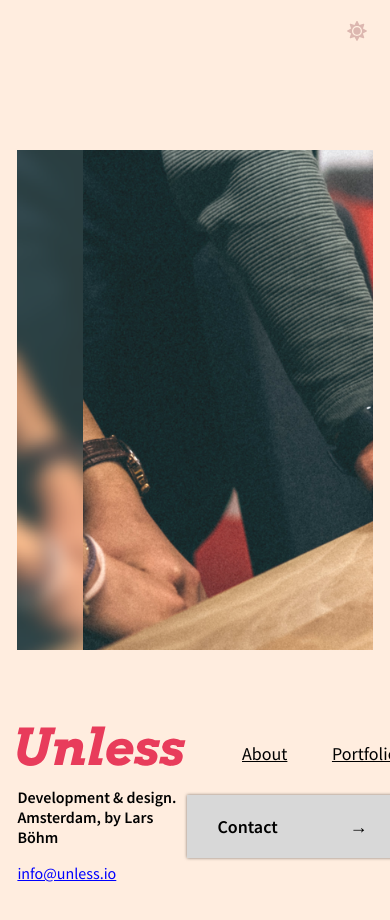
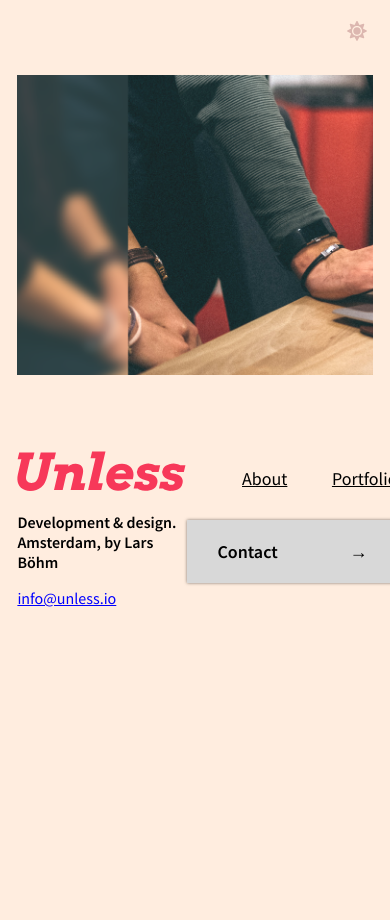
Before and after one commit to unless-io/unless_gatsby, a Gatsby site: page / in a window 390 px wide. After the commit the page ends 844 px from the top, so only its background shows below. Built offline with nearby package versions, Linux system fonts and the light colour scheme; Gatsby itself is replaced by a stand-in of ours.

Commit message:
basic responsiveness

```diff
--- a/src/components/header/index.js
+++ b/src/components/header/index.js
@@ -8,30 +8,30 @@ const Header = ({ siteTitle }) => (
     <header>
       <div className="left">
         <Link to="/">
-          <svg xmlns="http://www.w3.org/2000/svg" viewBox="0 0 197.52 47.71">
+          <svg xmlns="http://www.w3.org/2000/svg" viewBox="0 0 197.52 47.71" width="170">
             <path
               d="M2.61,1.71H20.25L18.41,9.63H15.06L10.85,27.77a12.91,12.91,0,0,0-.34,4.48A6.09,6.09,0,0,0,11.63,35a5.06,5.06,0,0,0,2.13,1.67,8,8,0,0,0,3,.52,8.94,8.94,0,0,0,3-.48,6.2,6.2,0,0,0,2.4-1.58,10.38,10.38,0,0,0,1.89-2.92,23.58,23.58,0,0,0,1.43-4.45L29.68,9.63H25.73l1.84-7.92H45.22L43.4,9.63H39.65L35.19,29.07a31.66,31.66,0,0,1-2.8,7.83,18.24,18.24,0,0,1-4.24,5.36,15.93,15.93,0,0,1-5.69,3.07,24.67,24.67,0,0,1-7.17,1,17.65,17.65,0,0,1-6-1,14,14,0,0,1-4.7-2.71,11.21,11.21,0,0,1-3-4.21A15.77,15.77,0,0,1,.43,33.19a22,22,0,0,1,.56-6L5.09,9.63H.76Z"
-              fill="#e83c5b"
+              fill="#f73859"
             />
             <path
               d="M44.7,15.55H59.87L59.4,18v0a17.41,17.41,0,0,1,2.69-1.68,14.9,14.9,0,0,1,2.85-1.08,11.77,11.77,0,0,1,3-.39,10.63,10.63,0,0,1,4.38.84,7.35,7.35,0,0,1,3,2.39,8.42,8.42,0,0,1,1.43,3.82A14.22,14.22,0,0,1,76.41,27L74,37.52h5.45L77.6,45.41H62.29l3.72-16a6.19,6.19,0,0,0,.16-2,4.15,4.15,0,0,0-.47-1.55,2.42,2.42,0,0,0-1-1,2.87,2.87,0,0,0-1.42-.35,8.36,8.36,0,0,0-3.64,1.13,15.11,15.11,0,0,0-2.33,1.5L53.09,45.41H43l5.07-22H42.85Z"
-              fill="#e83c5b"
+              fill="#f73859"
             />
             <path
               d="M87.26.55H102.8l-8.54,37h5.45l-1.82,7.89H82.64l8.54-37H85.44Z"
-              fill="#e83c5b"
+              fill="#f73859"
             />
             <path
               d="M113.06,32.73a7.25,7.25,0,0,0,.23,1.33,4.74,4.74,0,0,0,1,1.91,4.64,4.64,0,0,0,1.77,1.3,6.57,6.57,0,0,0,2.65.48,9.31,9.31,0,0,0,2.12-.23,9.47,9.47,0,0,0,1.83-.65,10.45,10.45,0,0,0,1.66-1,19.85,19.85,0,0,0,1.57-1.27l6.34,5.57a17.93,17.93,0,0,1-6.71,4.57,22.76,22.76,0,0,1-8.19,1.45,15,15,0,0,1-5.31-.92,12.69,12.69,0,0,1-4.32-2.64,12.47,12.47,0,0,1-2.93-4.16A13.54,13.54,0,0,1,103.66,33a18.26,18.26,0,0,1,1.49-7.5A17.65,17.65,0,0,1,115,16a18.76,18.76,0,0,1,7-1.31,13.62,13.62,0,0,1,5.36,1,13.4,13.4,0,0,1,4.23,2.73,12.74,12.74,0,0,1,2.77,4,11.45,11.45,0,0,1,1,4.67c0,.38,0,.82-.06,1.3s-.09,1-.17,1.48-.17,1-.29,1.52-.24,1-.37,1.38Zm1.24-6.92a2.49,2.49,0,0,0-.2.4h12.48a3.46,3.46,0,0,0-.5-1.51,4.9,4.9,0,0,0-1.19-1.31,6,6,0,0,0-1.72-.94,6.48,6.48,0,0,0-2.21-.36,8.65,8.65,0,0,0-2.75.43,7,7,0,0,0-2.31,1.26A6.07,6.07,0,0,0,114.3,25.81Z"
-              fill="#e83c5b"
+              fill="#f73859"
             />
             <path
               d="M155.5,22.58a6.77,6.77,0,0,0-3.06-.61,8.76,8.76,0,0,0-1.48.13,4.56,4.56,0,0,0-1.23.41,2.33,2.33,0,0,0-.82.69,1.62,1.62,0,0,0-.3,1,1.48,1.48,0,0,0,.36.89,2.34,2.34,0,0,0,1.37.69l4.73,1a13.49,13.49,0,0,1,3.77,1.38,9.47,9.47,0,0,1,2.54,2.05,7.65,7.65,0,0,1,1.43,2.47,8,8,0,0,1,.44,2.61A9.92,9.92,0,0,1,162,40.33a10.19,10.19,0,0,1-3.18,3.41,13.82,13.82,0,0,1-4.46,1.95,20.71,20.71,0,0,1-5,.62,16.53,16.53,0,0,1-6.75-1.15,7.84,7.84,0,0,1-2.31-1.65h-4.75l1.81-7.9H146a4.57,4.57,0,0,0,0,1.8,2.1,2.1,0,0,0,.65,1,3.16,3.16,0,0,0,1.24.68,5.6,5.6,0,0,0,1.7.23,6,6,0,0,0,3.16-.72,2.17,2.17,0,0,0,1.16-1.93,1.7,1.7,0,0,0-.51-1.24,4.35,4.35,0,0,0-1.91-.89l-3.77-1a12.84,12.84,0,0,1-3.59-1.45A10.62,10.62,0,0,1,141.52,30a8.74,8.74,0,0,1-1.58-2.64,8.63,8.63,0,0,1,.55-7.16,9.23,9.23,0,0,1,2.93-3.07,14,14,0,0,1,4.24-1.85,20.11,20.11,0,0,1,5-.62,17.45,17.45,0,0,1,3.51.33,13.34,13.34,0,0,1,2.84.91,11,11,0,0,1,1.29.66h6.06l-1.85,7.9h-7.78A2.22,2.22,0,0,0,155.5,22.58Z"
-              fill="#e83c5b"
+              fill="#f73859"
             />
             <path
               d="M184.85,22.58a6.77,6.77,0,0,0-3.06-.61,8.76,8.76,0,0,0-1.48.13,4.56,4.56,0,0,0-1.23.41,2.33,2.33,0,0,0-.82.69,1.62,1.62,0,0,0-.3,1,1.48,1.48,0,0,0,.36.89,2.34,2.34,0,0,0,1.37.69l4.73,1a13.49,13.49,0,0,1,3.77,1.38,9.47,9.47,0,0,1,2.54,2.05,7.65,7.65,0,0,1,1.43,2.47,8,8,0,0,1,.45,2.61,9.93,9.93,0,0,1-1.22,5.06,10.19,10.19,0,0,1-3.18,3.41,13.82,13.82,0,0,1-4.46,1.95,20.71,20.71,0,0,1-5,.62A16.53,16.53,0,0,1,172,45.16a7.84,7.84,0,0,1-2.31-1.65h-4.75l1.81-7.9h8.62a4.57,4.57,0,0,0,0,1.8,2.1,2.1,0,0,0,.65,1,3.16,3.16,0,0,0,1.24.68,5.6,5.6,0,0,0,1.7.23,6,6,0,0,0,3.16-.72,2.18,2.18,0,0,0,1.17-1.93,1.71,1.71,0,0,0-.52-1.24,4.35,4.35,0,0,0-1.91-.89l-3.77-1a12.84,12.84,0,0,1-3.59-1.45A10.62,10.62,0,0,1,170.87,30a8.74,8.74,0,0,1-1.58-2.64,8.63,8.63,0,0,1,.55-7.16,9.23,9.23,0,0,1,2.93-3.07A14,14,0,0,1,177,15.27a20.11,20.11,0,0,1,5-.62,17.45,17.45,0,0,1,3.51.33,13.34,13.34,0,0,1,2.84.91,11,11,0,0,1,1.29.66h6.06l-1.85,7.9h-7.78A2.22,2.22,0,0,0,184.85,22.58Z"
-              fill="#e83c5b"
+              fill="#f73859"
             />
           </svg>
         </Link>
--- a/src/components/layout.css
+++ b/src/components/layout.css
@@ -30,6 +30,20 @@ body {
   transition: color 400ms ease, background-color 400ms ease;
 }
 
+.layout {
+  margin: 0 auto;
+  max-width: 960px;
+  padding: 0 1.0875rem 1.45rem;
+  padding-top: 125px;
+  position: relative;
+}
+
+@media (max-width: 920px) {
+  .layout {
+    padding-top: 75px;
+  }
+}
+
 @keyframes slideIn {
   0% {
     transform: translateY(-10px);
@@ -43,4 +57,22 @@ body {
 
 .slideIn {
   animation-name: slideIn;
+  animation-duration: 400ms;
+  animation-fill-mode: forwards;
 }
+
+@keyframes slideInVisible {
+  0% {
+    transform: translateY(-10px);
+  }
+  100% {
+    transform: translateY(0px);
+  }
+}
+
+.slideInVisible {
+  transform: translateY(-10px);
+  animation-name: slideInVisible;
+  animation-duration: 300ms;
+  animation-fill-mode: forwards;
+}
--- a/src/components/layout.js
+++ b/src/components/layout.js
@@ -29,15 +29,7 @@ const Layout = ({ children }) => {
 
   return (
     <>
-      <div
-        style={{
-          margin: `0 auto`,
-          maxWidth: 960,
-          padding: `0 1.0875rem 1.45rem`,
-          paddingTop: `150px`,
-          position: `relative`
-        }}
-      >
+      <div className="layout">
         <main>{children}</main>
         <button
           onClick={event => {
--- a/src/pages/index.js
+++ b/src/pages/index.js
@@ -16,15 +16,12 @@ const IndexPage = () => {
         quality={95}
         formats={["auto", "webp", "avif"]}
         alt="Hands at a desk working on a computer"
-        className={isMounted ? "slideIn" : ""}
+        className={isMounted ? "slideIn banner" : "banner"}
         style={{
           marginBottom: `1.45rem`,
           height: `calc(100vh - 290px)`,
-          maxHeight: `500px`,
           width: `100%`,
           opacity: `0`,
-          animationDuration: `400ms`,
-          animationFillMode: `forwards`,
         }}
       />
     </Layout>
--- a/src/stylesheets/form.css
+++ b/src/stylesheets/form.css
@@ -48,3 +48,14 @@ input[type="submit"].form-submit {
   border: none;
   padding: 10px 50px;
 }
+
+@media (max-width: 920px) {
+  .form-grid > .form-group:nth-child(3) {
+    grid-column: 1 / span 1;
+    grid-row: 3 / span 2;
+  }
+
+  .form-grid {
+    grid-template-columns: 1fr;
+  }
+}
--- /dev/null
+++ b/src/stylesheets/images.css
@@ -0,0 +1,23 @@
+.side-image {
+  float: right;
+  margin-left: 60px;
+  margin-bottom: 40px;
+  margin-top: 0;
+}
+
+.banner {
+  max-height: 500px;
+}
+
+@media (max-width: 920px) {
+  .side-image {
+    margin-left: 10px;
+    margin-bottom: 0;
+    margin-top: 0;
+    margin-right: 0;
+  }
+
+  .banner {
+    max-height: 300px;
+  }
+}
--- a/src/stylesheets/index.css
+++ b/src/stylesheets/index.css
@@ -1,2 +1,3 @@
 @import "./form.css";
 @import "./buttons.css";
+@import "./images.css";
```
Also changed, not shown: src/pages/about.js (+4 -13 lines), src/pages/contact.js (+9 -4 lines).
